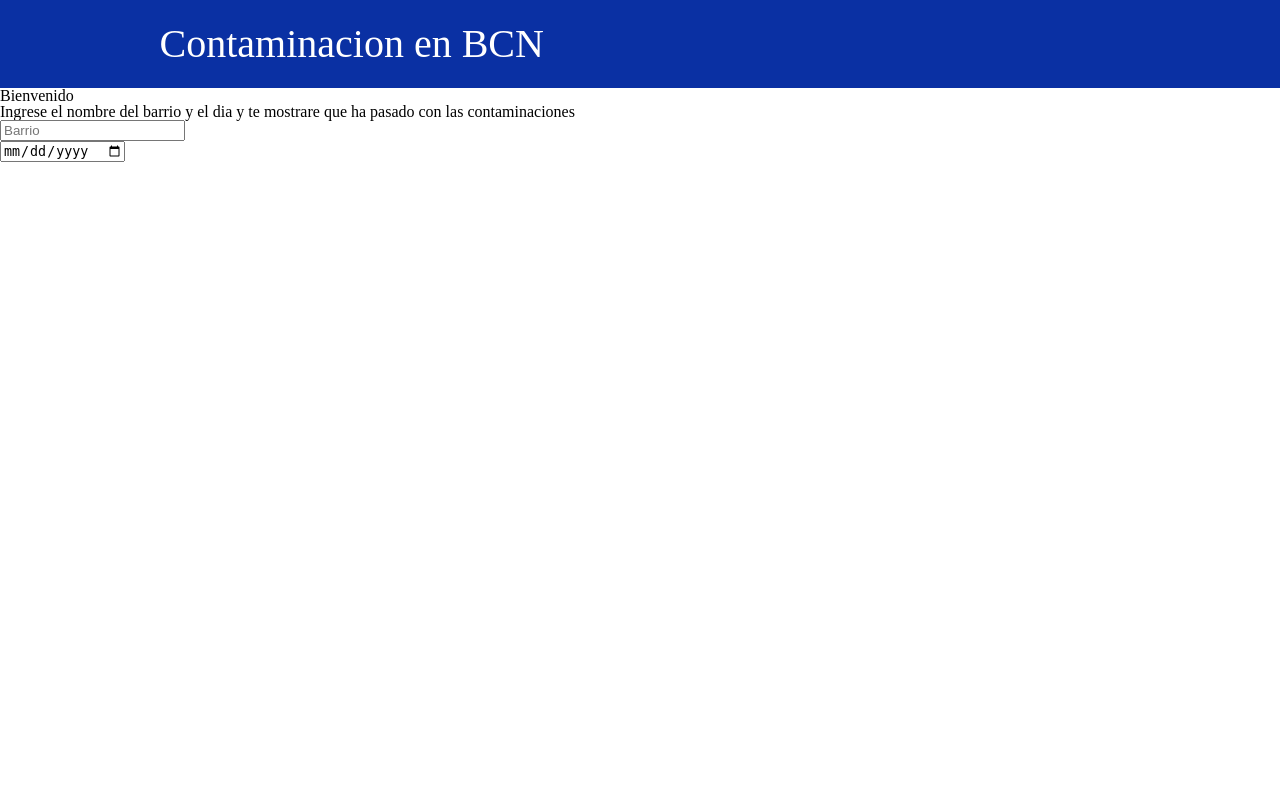
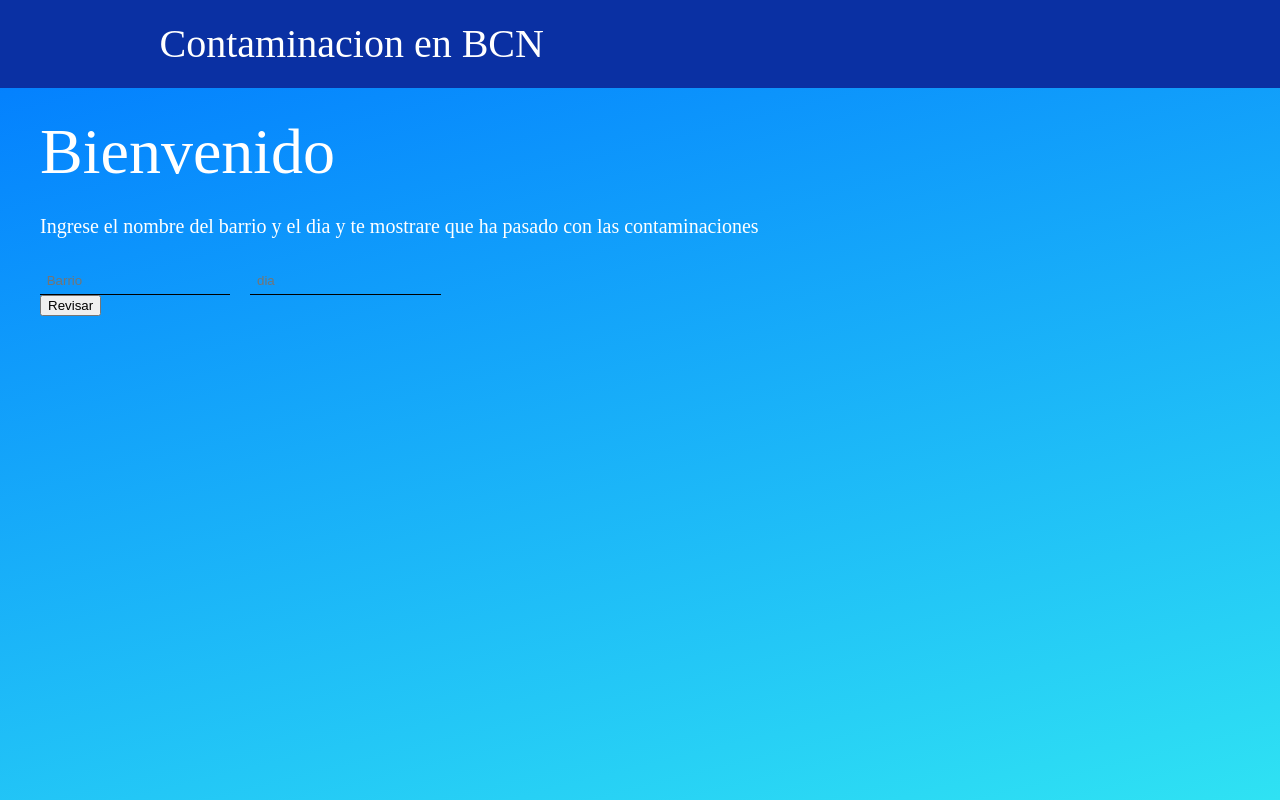
Before and after one commit to KRis20F/Proyecto-Mongo-DB, a Flask app: page / in a window 1280 px wide. Run offline with Flask 3, Linux system fonts and the light colour scheme.

Commit message:
Completado agarre de informacion, añadiendo  formularios

```diff
--- a/app.py
+++ b/app.py
@@ -7,15 +7,10 @@ app = Flask(__name__)
 def index():
     return render_template("index.html")
 
-@app.route("/result")
+@app.route("/result", methods=["POST"])
 def result():
-    info = {}
-
     data = request.form
-    info["neighborhood"] = data["neighborhood"]
-    info["date"] = data["date"]
-
-    is_created = bd.search_result(info)
+    is_created = bd.search_results(data["neighborhood"], int(data["date"]))
 
     if is_created:
         return render_template("result.html")
--- a/static/css/style.css
+++ b/static/css/style.css
@@ -18,6 +18,15 @@ a {text-decoration: inherit;}
 
 .wrapper {
     max-width: 1200px;
+    margin: 0 auto;
+}
+
+body {
+    background: rgb(0,121,255);
+    background: linear-gradient(166deg, rgba(0,121,255,1) 0%, rgba(47,226,243,1) 100%);
+    background-size: cover;
+    height: 100vh;
+    color: #fff;
 }
 
 .header-BCN {
@@ -31,3 +40,30 @@ a {text-decoration: inherit;}
     margin-left: 11%;
     font-family: var(--texto-bonito);
 }
+
+.div-text-container h2 {
+    font-size: 4em;
+    margin-block: .5em;
+}
+
+.div-text-container p {
+    font-size: 20px;
+    margin-block: 30px;
+}
+
+.form-contaminations-ul {
+    display: flex;
+}
+
+.contaminacion-li {
+    margin-right: 20px;
+}
+
+.contaminacion-li input{
+    padding: .5em;
+    border: none;
+    outline: none;
+    background-color: transparent;
+    border-bottom: #000 solid 1px;
+    color: #fff;
+}
--- a/templates/index.html
+++ b/templates/index.html
@@ -14,22 +14,31 @@
                 <h1 class="h1-BCN-header">Contaminacion en BCN</h1>
             </header>
             <main class="container-form main-bcn">
+                <section>
+                    <div class="wrapper">
+                        <div class="div-text-container">
                             <h2>Bienvenido</h2>
 
                             <p>Ingrese el nombre del barrio y el dia y te mostrare que ha pasado con las contaminaciones</p>
+
+                        </div>
                         <div class="container-form">
 
-                    <form action="" method="get">
-                       <ul>
-                        <li>
+                            <form action="/result" method="post">
+                                <ul class="form-contaminations-ul">
+                                <li class="contaminacion-li">
                                     <input type="text" name="neighborhood" id="neighborhood" placeholder="Barrio">
                                 </li>
-                        <li>
-                            <input type="date" placeholder="dia">
+                                <li class="contaminacion-li">
+                                    <input type="text" name="date" id="date" placeholder="dia">
                                 </li>
                                 </ul>
+                                <input type="submit" value="Revisar">
                             </form>
+
                         </div>
+                    </div>
+                </section>
             </main>
         </div>
     </div>
```
Also changed, not shown: bd.py (+54 -62 lines), templates/result.html (added, +35 -0 lines). Lines whose indentation alone changed are shown as unchanged.
